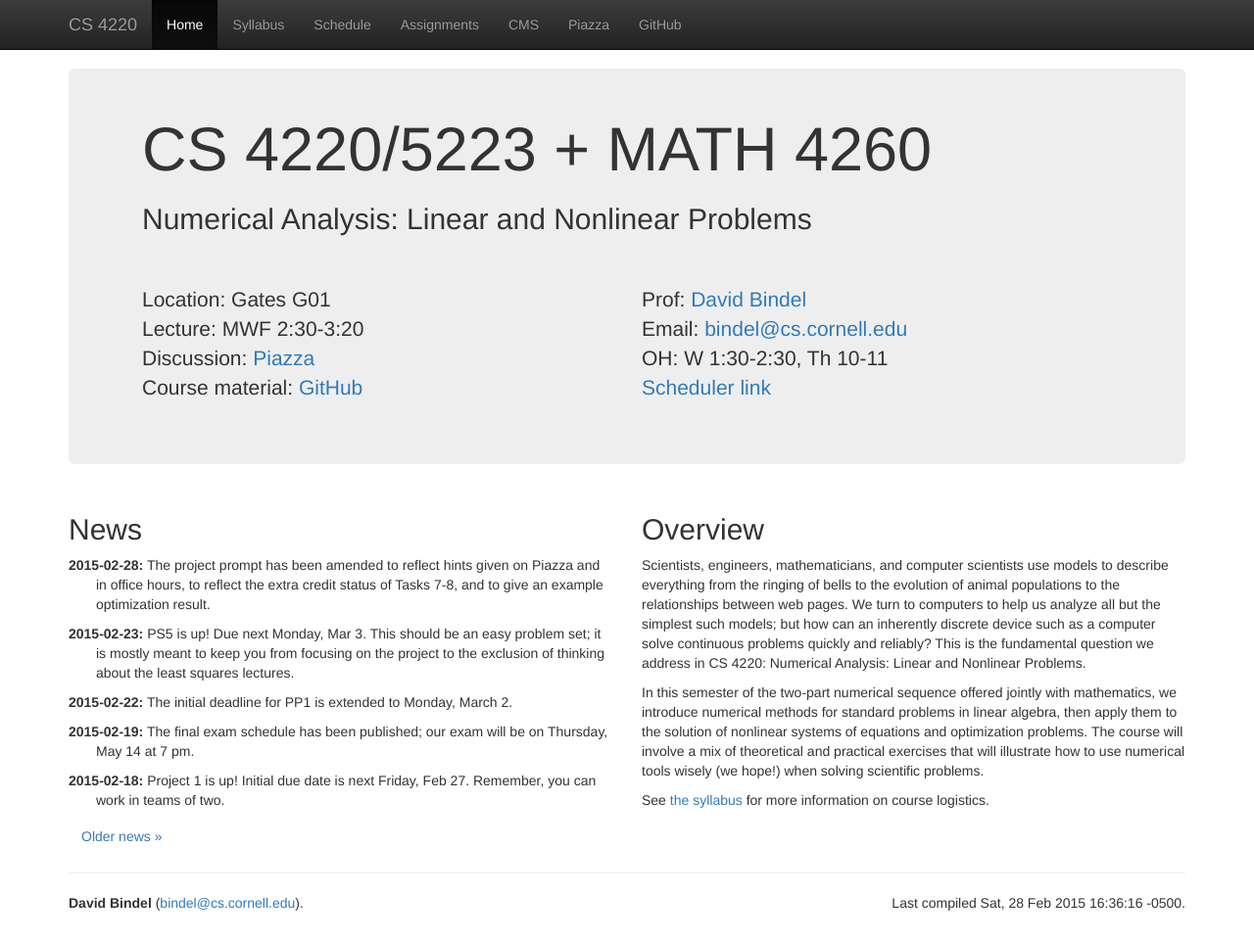
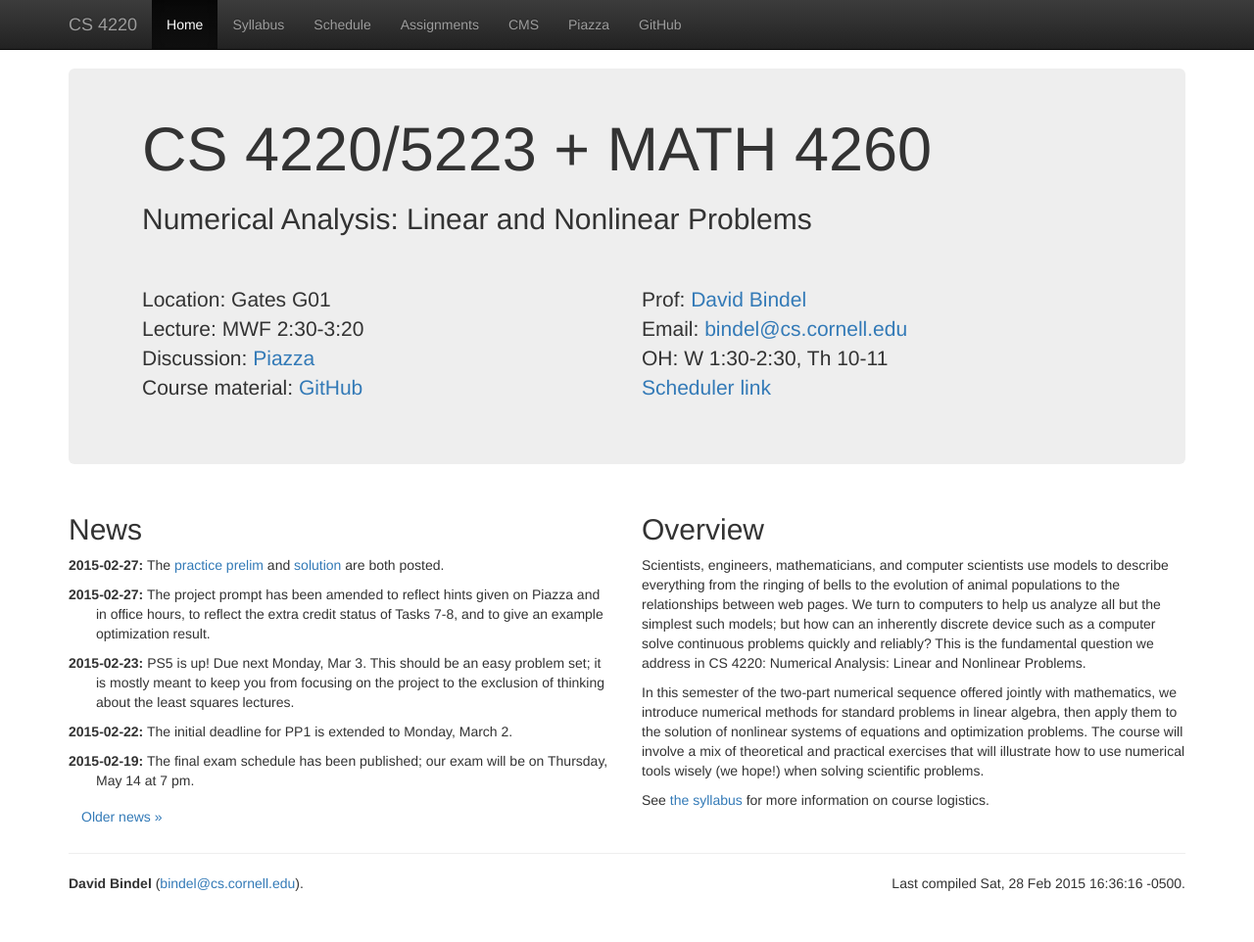
Before and after one commit to dbindel/cs4220-s15, a Jekyll site: the page built from web/index.html, in a window 1280 px wide and 962 px high. Shown: the whole window at 98% size. Built offline with Jekyll 4.4.1, drawn with Linux system fonts in a browser that asks for light colours; nearby versions of some CDN libraries.

Commit message:
Added practice prelim news item.

```diff
--- a/web/_data/news.yml
+++ b/web/_data/news.yml
@@ -93,8 +93,13 @@
     problem set; it is mostly meant to keep you from focusing on the
     project to the exclusion of thinking about the least squares lectures.
 -
-  date: 2015-02-28
+  date: 2015-02-27
   text:
     The project prompt has been amended to reflect hints given on
     Piazza and in office hours, to reflect the extra credit status
     of Tasks 7-8, and to give an example optimization result.
+-
+  date: 2015-02-27
+  text:
+    The <a href="hw/mt-practice.pdf">practice prelim</a> and
+    <a href="hw/mt-practices.pdf">solution</a> are both posted.
```
